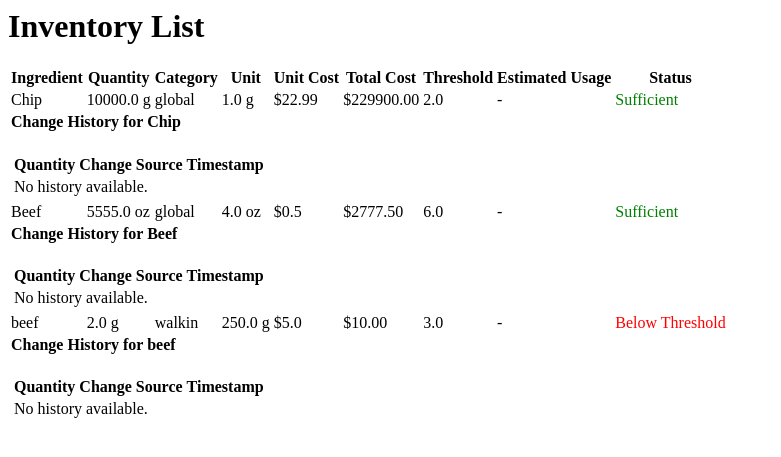
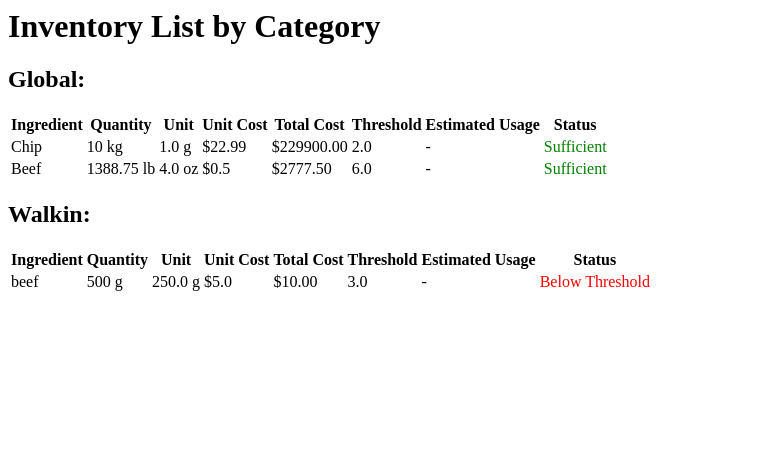
Before and after one commit to MaxIyad/restly, a Django app: page /inventory/ in a window 1280 px wide. Shown: the top 457 px of the page, without its empty margins (0-781 px from the left). Run offline with Django 5.2, Linux system fonts and the light colour scheme; data comes from the database, SQL or seed files in the repository; both versions use the stored data as it was after the commit; parts of the project's set-up code (start-up, migrations or seed data) failed here and were passed over.

Commit message:
Good stopping point: list items by category, converted qty

```diff
--- a/inventory/models.py
+++ b/inventory/models.py
@@ -4,6 +4,7 @@ from settings.utils import use_imperial_units
 
 from simple_history.models import HistoricalRecords
 
+from decimal import Decimal
 
 # Category model for ingredient filtering
 class Category(models.Model):
@@ -15,10 +16,22 @@ class Category(models.Model):
 # Ingredient model
 class Ingredient(models.Model):
 
+    UNIT_TYPES = [
+        ('g', 'gram'),
+        ('ml', 'milliliter'),
+        ('pce', 'piece'),
+        ('cm', 'centimeter'),
+        ('oz', 'ounce'),
+        ('fl_oz', 'fluid ounce'),
+        ('pcs', 'piece'),
+        ('in', 'inch'),
+    ]
+
+
     name = models.CharField(max_length=255, unique=True)
     quantity = models.FloatField()  # Quantity in stock
     category = models.ForeignKey(Category, on_delete=models.CASCADE)
-    unit_type = models.CharField(max_length=10)
+    unit_type = models.CharField(max_length=10, choices=UNIT_TYPES)
     unit_multiplier = models.FloatField()  # Multiplier for unit type
     unit_cost = models.FloatField()  # Cost per unit
     threshold = models.FloatField()  # Minimum threshold for inventory
@@ -27,23 +40,9 @@ class Ingredient(models.Model):
     history = HistoricalRecords()
 
 
-    def __init__(self, *args, **kwargs):
-        super().__init__(*args, **kwargs)
-        # Initialize UNIT_TYPES based on the settings at runtime
-        self.UNIT_TYPES = [
-            ('oz', 'ounce'),
-            ('fl_oz', 'fluid ounce'),
-            ('pcs', 'piece'),
-            ('in', 'inch'),
-        ] if use_imperial_units() else [
-            ('g', 'gram'),
-            ('ml', 'milliliter'),
-            ('pce', 'piece'),
-            ('cm', 'centimeter'),
-        ]
-
     def save(self, *args, **kwargs):
-        self.total_cost = Decimal(self.quantity) * self.unit_cost
+        # Calculate the total cost for current quantity
+        self.total_cost = self.quantity * self.unit_cost
         super().save(*args, **kwargs)
 
     def __str__(self):
@@ -51,3 +50,46 @@ class Ingredient(models.Model):
 
     def is_below_threshold(self):
         return self.quantity < self.threshold
+
+    @property
+    def converted_quantity(self):
+        """Converts quantity to a higher unit if it meets or exceeds the threshold for conversion."""
+
+        # Conversion factors for metric and imperial units
+        metric_conversion_factors = {
+            'g': Decimal('1000'),       # 1000 grams = 1 kg
+            'ml': Decimal('1000'),      # 1000 milliliters = 1 liter
+            'cm': Decimal('100'),       # 100 cm = 1 m
+            'pce': Decimal('1'),        # No conversion for pieces
+        }
+
+        imperial_conversion_factors = {
+            'oz': Decimal('16'),        # 16 ounces = 1 pound
+            'fl_oz': Decimal('128'),    # 128 fluid ounces = 1 gallon
+            'in': Decimal('12'),        # 12 inches = 1 foot
+            'pcs': Decimal('1'),        # No conversion for pieces
+        }
+
+        # Choose the appropriate conversion factors based on the unit type
+        if self.unit_type in metric_conversion_factors:
+            conversion_factor = metric_conversion_factors[self.unit_type]
+            higher_unit = {'g': 'kg', 'ml': 'L', 'cm': 'm'}.get(self.unit_type, self.unit_type)
+        elif self.unit_type in imperial_conversion_factors:
+            conversion_factor = imperial_conversion_factors[self.unit_type]
+            higher_unit = {'oz': 'lb', 'fl_oz': 'gal', 'in': 'ft'}.get(self.unit_type, self.unit_type)
+        else:
+            # Default if no conversion applies
+            conversion_factor = Decimal('1')
+            higher_unit = self.unit_type
+
+        # Calculate the base quantity in terms of the unit and multiplier
+        base_qty = Decimal(self.quantity) * Decimal(self.unit_multiplier)
+
+        # Only convert if quantity meets or exceeds the conversion factor
+        if base_qty < conversion_factor:
+            # Return quantity in original unit
+            return f"{base_qty} {self.unit_type}"
+
+        # Convert quantity to higher unit if the threshold is met
+        converted_qty = base_qty / conversion_factor
+        return f"{converted_qty} {higher_unit}"
--- a/inventory/templates/inventory/ingredient_list.html
+++ b/inventory/templates/inventory/ingredient_list.html
@@ -1,11 +1,13 @@
-<h1>Inventory List</h1>
+<h1>Inventory List by Category</h1>
+
+{% for category in categories %}
+    <h2>{{ category.name|title }}:</h2> <!-- Display category name -->
 
     <table>
         <thead>
             <tr>
                 <th>Ingredient</th>
                 <th>Quantity</th>
-            <th>Category</th>
                 <th>Unit</th>
                 <th>Unit Cost</th>
                 <th>Total Cost</th>
@@ -15,11 +17,10 @@
             </tr>
         </thead>
         <tbody>
-        {% for ingredient in ingredients %}
+            {% for ingredient in category.ingredient_set.all %}
             <tr>
                 <td>{{ ingredient.name }}</td>
-            <td>{{ ingredient.quantity }} {{ ingredient.unit_type }}</td>
-            <td>{{ ingredient.category.name }}</td>
+                <td>{{ ingredient.converted_quantity }}</td>
                 <td>{{ ingredient.unit_multiplier }} {{ ingredient.unit_type }}</td>
                 <td>${{ ingredient.unit_cost }}</td>
                 <td>${{ ingredient.total_cost }}</td>
@@ -33,36 +34,7 @@
                     {% endif %}
                 </td>
             </tr>
-        <!-- Display the change logs for each ingredient -->
-        <tr>
-            <td colspan="9">
-                <h4>Change History for {{ ingredient.name }}</h4>
-                <table>
-                    <thead>
-                        <tr>
-                            <th>Quantity Change</th>
-                            <th>Source</th>
-                            <th>Timestamp</th>
-                        </tr>
-                    </thead>
-                    <tbody>
-                        {% for log in inventory_logs %}
-                            {% if log.ingredient.id == ingredient.id %}
-                            <tr>
-                                <td>{{ log.quantity_change }}</td>
-                                <td>{{ log.get_source_display }}</td>
-                                <td>{{ log.timestamp }}</td>
-                            </tr>
-                            {% endif %}
-                        {% empty %}
-                        <tr>
-                            <td colspan="3">No history available.</td>
-                        </tr>
             {% endfor %}
         </tbody>
     </table>
-            </td>
-        </tr>
 {% endfor %}
-    </tbody>
-</table>
--- a/inventory/views.py
+++ b/inventory/views.py
@@ -1,10 +1,11 @@
 from django.shortcuts import render
-from .models import Ingredient
+from .models import Ingredient, Category
 
 def ingredient_list(request):
-    ingredients = Ingredient.objects.all()
+    # Get all categories and associated ingredients
+    categories = Category.objects.prefetch_related('ingredient_set').all()
 
     context = {
-        'ingredients': ingredients,
+        'categories': categories,
     }
     return render(request, 'inventory/ingredient_list.html', context)
--- a/settings/models.py
+++ b/settings/models.py
@@ -1,6 +1,4 @@
 from django.db import models
-from django.core.exceptions import AppRegistryNotReady
-
 
 class Settings(models.Model):
     use_imperial_units = models.BooleanField(default=False)
--- a/settings/utils.py
+++ b/settings/utils.py
@@ -1,4 +1,4 @@
-from django.db import connection, OperationalError
+'''from django.db import connection, OperationalError
 from django.core.exceptions import AppRegistryNotReady
 from .models import Settings
 
@@ -12,3 +12,12 @@ def use_imperial_units():
     except (AppRegistryNotReady, OperationalError):
         # Return default value if the database isn't ready or Settings table is missing
         return False
+'''
+
+# settings/utils.py
+from .models import Settings
+
+def use_imperial_units():
+    """Helper function to retrieve the imperial/metric preference."""
+    settings = Settings.objects.first()
+    return settings.use_imperial_units if settings else False
```
Also changed, not shown: db.sqlite3, inventory/forms.py (added), inventory/migrations/0001_initial.py (added), inventory/migrations/0002_alter_historicalingredient_unit_type_and_more.py (added), inventory/migrations/__init__.py (added), settings/migrations/0001_initial.py (added), settings/migrations/__init__.py (added). Lines whose indentation alone changed are shown as unchanged.
